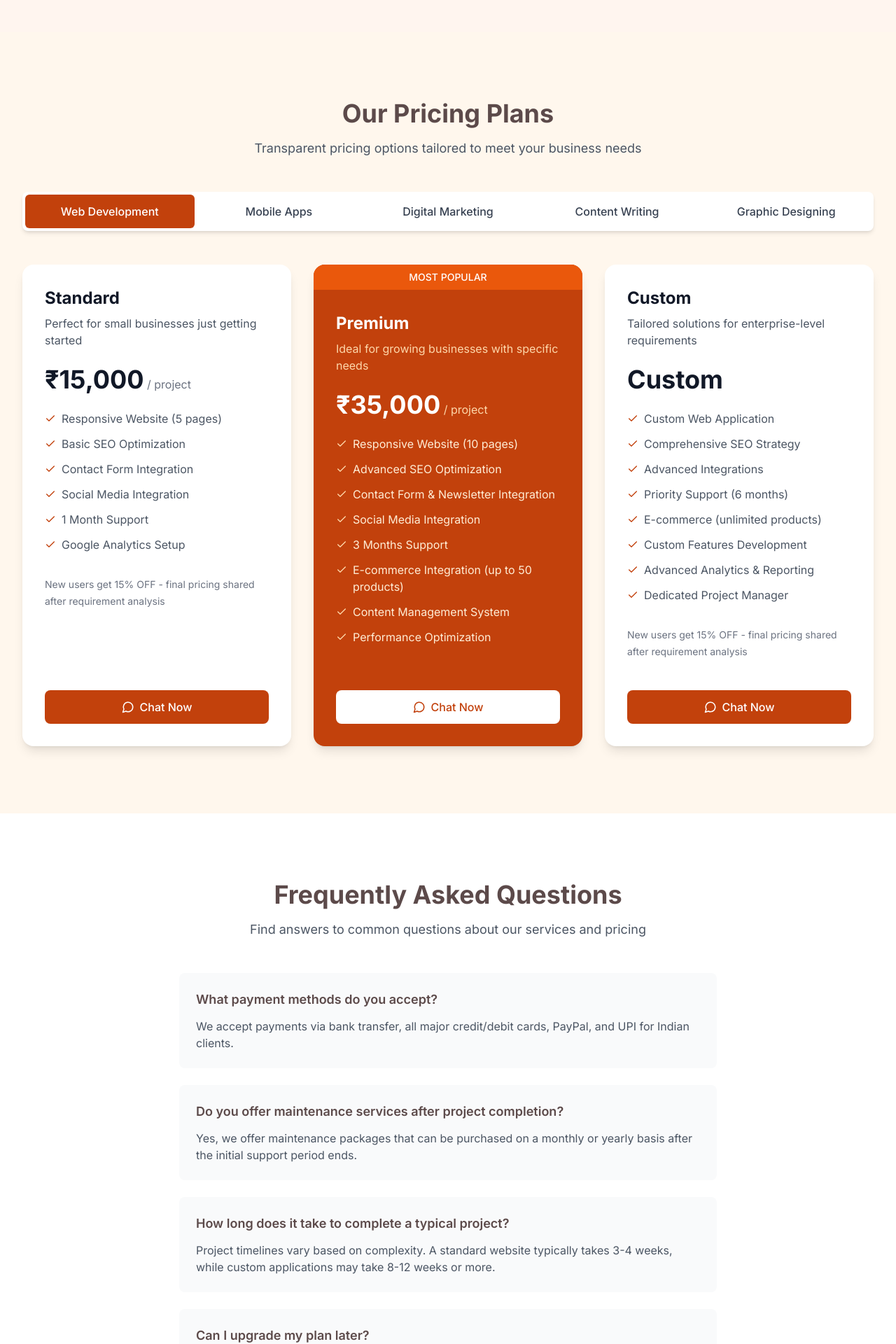
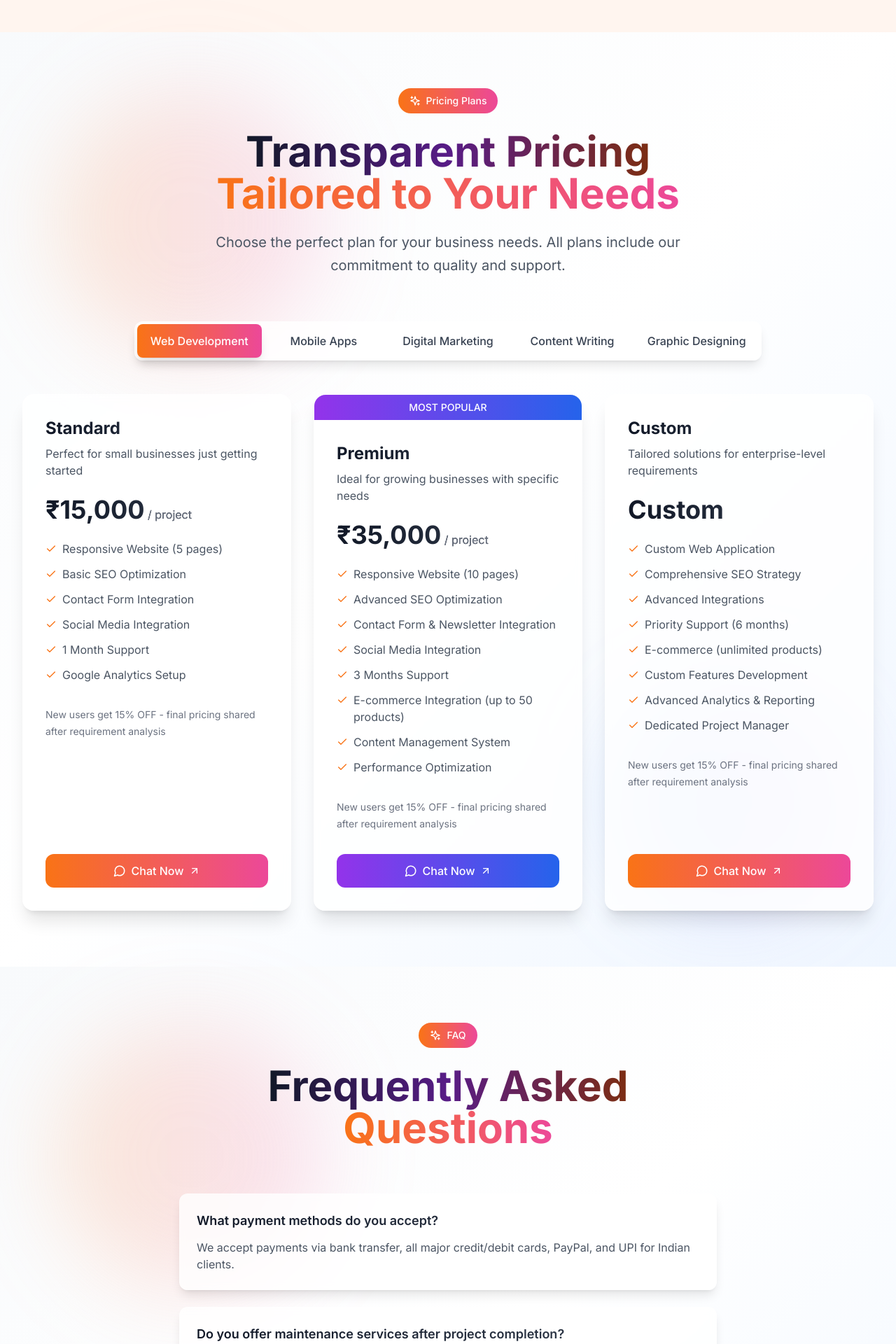
Before and after one commit to krishmelwani/optifusion-tech, a React (Vite) app: page /pricing in a window 1280 px wide. Shown: the part 82-2002 px from the top of the page at 70% size. Built offline with nearby package versions, Linux system fonts and the light colour scheme.

Commit message:
redesigned pricing and testimonials

```diff
--- a/src/pages/Pricing.tsx
+++ b/src/pages/Pricing.tsx
@@ -1,7 +1,6 @@
 import { useState } from 'react';
 import { motion } from 'framer-motion';
-import SectionHeading from '../components/common/SectionHeading';
-import { Check, MessageCircle } from 'lucide-react';
+import { Check, MessageCircle, Sparkles, ArrowUpRight } from 'lucide-react';
 
 const websitePlans = [
   {
@@ -17,7 +16,7 @@ const websitePlans = [
       'Google Analytics Setup'
     ],
     isPopular: false,
-    bgColor: 'bg-white',
+    gradient: 'from-orange-500 to-pink-500',
     topup: "New users get 15% OFF - final pricing shared after requirement analysis"
   },
   {
@@ -35,8 +34,8 @@ const websitePlans = [
       'Performance Optimization'
     ],
     isPopular: true,
-    bgColor: 'bg-orange-700 text-white',
-    Topup: "New users get 15% OFF - final pricing shared after requirement analysis"
+    gradient: 'from-purple-600 to-blue-600',
+    topup: "New users get 15% OFF - final pricing shared after requirement analysis"
   },
   {
     name: 'Custom',
@@ -53,7 +52,7 @@ const websitePlans = [
       'Dedicated Project Manager'
     ],
     isPopular: false,
-    bgColor: 'bg-white',
+    gradient: 'from-orange-500 to-pink-500',
     topup: "New users get 15% OFF - final pricing shared after requirement analysis"
   }
 ];
@@ -70,7 +69,7 @@ const appPlans = [
       '1 Month Support'
     ],
     isPopular: false,
-    bgColor: 'bg-white',
+    gradient: 'from-orange-500 to-pink-500',
     topup: 'Ideal for website pages, blogs, product descriptions.'
   },
   {
@@ -85,7 +84,8 @@ const appPlans = [
       'Analytics Dashboard'
     ],
     isPopular: true,
-    bgColor: 'bg-orange-700 text-white'
+    gradient: 'from-purple-600 to-blue-600',
+    topup: 'Ideal for website pages, blogs, product descriptions.'
   },
   {
     name: 'Custom App',
@@ -99,7 +99,8 @@ const appPlans = [
       'Admin Panel'
     ],
     isPopular: false,
-    bgColor: 'bg-white'
+    gradient: 'from-orange-500 to-pink-500',
+    topup: 'Ideal for website pages, blogs, product descriptions.'
   }
 ];
 
@@ -115,7 +116,7 @@ const marketingPlans = [
       'Performance Report'
     ],
     isPopular: false,
-    bgColor: 'bg-white',
+    gradient: 'from-orange-500 to-pink-500',
     topup: 'New clients enjoy tailored strategy + 15% launch discount!'
   },
   {
@@ -130,8 +131,8 @@ const marketingPlans = [
       'Monthly Analytics'
     ],
     isPopular: true,
-    bgColor: 'bg-orange-700 text-white',
-
+    gradient: 'from-purple-600 to-blue-600',
+    topup: 'New clients enjoy tailored strategy + 15% launch discount!'
   },
   {
     name: 'Custom Strategy',
@@ -145,9 +146,8 @@ const marketingPlans = [
       'Dedicated Manager'
     ],
     isPopular: false,
-    bgColor: 'bg-white',
+    gradient: 'from-orange-500 to-pink-500',
     topup: 'New clients enjoy tailored strategy + 15% launch discount!'
-
   }
 ];
 
@@ -163,14 +163,15 @@ const contentWritingPlans = [
       '2 revisions included '
     ],
     isPopular: false,
-    bgColor: 'bg-white',
+    gradient: 'from-orange-500 to-pink-500',
     topup: 'Ideal for website pages, blogs, product descriptions.'
   }
-]
+];
+
 const graphicDesignPlans = [{
   name: 'Basic',
   price: '₹4,999',
-  description: 'Eye-catching designs for both digital & print that elevate your brand’s presence.',
+  description: "Eye-catching designs for both digital & print that elevate your brand's presence.",
   features: [
     '3 social media posts ',
     '1 flyer/poster/banner',
@@ -178,49 +179,49 @@ const graphicDesignPlans = [{
     '2 free revisions '
   ],
   isPopular: false,
-  bgColor: 'bg-white',
+  gradient: 'from-orange-500 to-pink-500',
   topup: ' Logo design available at discounted bundle rates.'
-}]
+}];
 
 const PricingPlan = ({ plan, index }: { plan: typeof websitePlans[0]; index: number }) => {
-  const isSecondary = plan.isPopular;
-
   return (
     <motion.div
       initial={{ opacity: 0, y: 50 }}
       whileInView={{ opacity: 1, y: 0 }}
       viewport={{ once: true }}
       transition={{ duration: 0.5, delay: index * 0.1 }}
-      className={`rounded-2xl shadow-lg overflow-hidden ${plan.bgColor} transform transition-transform duration-300 hover:scale-[1.02] h-full flex flex-col`}
+      className="bg-white/80 backdrop-blur-sm rounded-2xl shadow-xl border border-white/20 transform transition-all duration-500 hover:scale-[1.02] h-full flex flex-col"
     >
       {plan.isPopular && (
-        <div className="bg-orange-600 text-white text-center py-2 text-sm font-medium">
+        <div className="bg-gradient-to-r from-purple-600 to-blue-600 text-white text-center py-2 text-sm font-medium rounded-t-2xl">
           MOST POPULAR
         </div>
       )}
 
       <div className="p-8 flex-grow">
-        <h3 className={`text-2xl font-bold mb-2 ${isSecondary ? 'text-white' : 'text-gray-900'}`}>{plan.name}</h3>
-        <p className={`mb-6 ${isSecondary ? 'text-orange-200' : 'text-gray-600'}`}>{plan.description}</p>
+        <h3 className="text-2xl font-bold mb-2 bg-gradient-to-r from-gray-900 to-gray-700 bg-clip-text text-transparent">
+          {plan.name}
+        </h3>
+        <p className="text-gray-600 mb-6">{plan.description}</p>
 
-        <div className={`text-4xl font-bold mb-6 ${isSecondary ? 'text-white' : 'text-gray-900'}`}>
+        <div className="text-4xl font-bold mb-6 bg-gradient-to-r from-gray-900 to-gray-700 bg-clip-text text-transparent">
           {plan.price}
-          {plan.name !== 'Custom' && <span className={`text-base font-normal ${isSecondary ? 'text-orange-200' : 'text-gray-500'}`}> / project</span>}
+          {plan.name !== 'Custom' && <span className="text-base font-normal text-gray-500"> / project</span>}
         </div>
 
         <ul className="space-y-3 mb-8">
           {plan.features.map((feature, idx) => (
             <li key={idx} className="flex items-start">
-              <span className={`mr-2 mt-1 ${isSecondary ? 'text-orange-200' : 'text-orange-700'}`}>
+              <span className="mr-2 mt-1 text-orange-500">
                 <Check size={16} />
               </span>
-              <span className={isSecondary ? 'text-orange-100' : 'text-gray-600'}>
+              <span className="text-gray-600">
                 {feature}
               </span>
             </li>
           ))}
         </ul>
-        <span className='text-sm text-gray-500'>{plan.topup}</span>
+        <span className="text-sm text-gray-500">{plan.topup}</span>
       </div>
 
       <div className="px-8 pb-8 mt-auto">
@@ -229,15 +230,13 @@ const PricingPlan = ({ plan, index }: { plan: typeof websitePlans[0]; index: num
           target="_blank"
           rel="noopener noreferrer"
           className={`
-            flex items-center justify-center gap-2 w-full py-3 px-6 rounded-lg font-medium transition-colors duration-300
-            ${isSecondary
-              ? 'bg-white text-orange-700 hover:bg-gray-100'
-              : 'bg-orange-700 text-white hover:bg-orange-800'
-            }
+            group flex items-center justify-center gap-2 w-full py-3 px-6 rounded-xl font-medium transition-all duration-300
+            bg-gradient-to-r ${plan.gradient} text-white hover:shadow-lg hover:shadow-orange-500/30
           `}
         >
           <MessageCircle size={18} />
           Chat Now
+          <ArrowUpRight className="w-4 h-4 group-hover:translate-x-1 group-hover:-translate-y-1 transition-transform duration-300" />
         </a>
       </div>
     </motion.div>
@@ -249,20 +248,42 @@ const Pricing = () => {
 
   return (
     <div className="pt-32">
-      <section className="section bg-orange-50">
-        <div className="container-custom">
-          <SectionHeading
-            title="Our Pricing Plans"
-            subtitle="Transparent pricing options tailored to meet your business needs"
-          />
+      <section className="relative py-20 bg-gradient-to-br from-slate-50 via-white to-blue-50">
+        {/* Background Elements */}
+        <div className="absolute inset-0">
+          <div className="absolute top-20 left-20 w-96 h-96 bg-gradient-to-r from-orange-400/20 to-pink-400/20 rounded-full blur-3xl"></div>
+          <div className="absolute bottom-20 right-20 w-80 h-80 bg-gradient-to-r from-blue-400/20 to-purple-400/20 rounded-full blur-3xl"></div>
+        </div>
 
-          <div className=" mx-auto mb-12">
-            <div className="bg-white p-1 rounded-lg shadow-md flex">
+        <div className="relative max-w-7xl mx-auto px-4 sm:px-6 lg:px-8">
+          {/* Header */}
+          <div className="text-center mb-16">
+            <div className="inline-flex items-center gap-2 bg-gradient-to-r from-orange-500 to-pink-500 text-white px-4 py-2 rounded-full text-sm font-medium mb-6">
+              <Sparkles className="w-4 h-4" />
+              Pricing Plans
+            </div>
+            <h2 className="text-4xl md:text-6xl font-black mb-6">
+              <span className="bg-gradient-to-r from-gray-900 via-purple-900 to-orange-900 bg-clip-text text-transparent">
+                Transparent Pricing
+              </span>
+              <br />
+              <span className="bg-gradient-to-r from-orange-500 to-pink-500 bg-clip-text text-transparent">
+                Tailored to Your Needs
+              </span>
+            </h2>
+            <p className="text-xl text-gray-600 max-w-3xl mx-auto leading-relaxed">
+              Choose the perfect plan for your business needs. All plans include our commitment to quality and support.
+            </p>
+          </div>
+
+          <div className="max-w-4xl mx-auto mb-12">
+            <div className="bg-white/80 backdrop-blur-sm p-1 rounded-xl shadow-lg flex">
               {['websites', 'apps', 'marketing', 'content writing', 'graphic design'].map((category) => (
                 <button
                   key={category}
-                  className={`flex-1 py-3 px-4 rounded-md font-medium transition-colors ${selectedCategory === category
-                    ? 'bg-orange-700 text-white'
+                  className={`flex-1 py-3 px-4 rounded-lg font-medium transition-all duration-300 ${
+                    selectedCategory === category
+                      ? 'bg-gradient-to-r from-orange-500 to-pink-500 text-white shadow-lg'
                       : 'text-gray-700 hover:bg-gray-100'
                   }`}
                   onClick={() => setSelectedCategory(category)}
@@ -276,6 +297,7 @@ const Pricing = () => {
               ))}
             </div>
           </div>
+
           <div className="grid grid-cols-1 md:grid-cols-3 gap-8">
             {(selectedCategory === 'websites' ? websitePlans :
               selectedCategory === 'apps' ? appPlans :
@@ -285,18 +307,34 @@ const Pricing = () => {
                       <PricingPlan key={plan.name} plan={plan} index={index} />
                     ))}
           </div>
-
         </div>
       </section>
 
-      <section className="section bg-white">
-        <div className="container-custom">
-          <SectionHeading
-            title="Frequently Asked Questions"
-            subtitle="Find answers to common questions about our services and pricing"
-          />
+      <section className="relative py-20 bg-gradient-to-br from-slate-50 via-white to-blue-50">
+        {/* Background Elements */}
+        <div className="absolute inset-0">
+          <div className="absolute top-20 left-20 w-96 h-96 bg-gradient-to-r from-orange-400/20 to-pink-400/20 rounded-full blur-3xl"></div>
+          <div className="absolute bottom-20 right-20 w-80 h-80 bg-gradient-to-r from-blue-400/20 to-purple-400/20 rounded-full blur-3xl"></div>
+        </div>
 
-          <div className="max-w-3xl mx-auto mt-12 space-y-6">
+        <div className="relative max-w-7xl mx-auto px-4 sm:px-6 lg:px-8">
+          <div className="text-center mb-16">
+            <div className="inline-flex items-center gap-2 bg-gradient-to-r from-orange-500 to-pink-500 text-white px-4 py-2 rounded-full text-sm font-medium mb-6">
+              <Sparkles className="w-4 h-4" />
+              FAQ
+            </div>
+            <h2 className="text-4xl md:text-6xl font-black mb-6">
+              <span className="bg-gradient-to-r from-gray-900 via-purple-900 to-orange-900 bg-clip-text text-transparent">
+                Frequently Asked
+              </span>
+              <br />
+              <span className="bg-gradient-to-r from-orange-500 to-pink-500 bg-clip-text text-transparent">
+                Questions
+              </span>
+            </h2>
+          </div>
+
+          <div className="max-w-3xl mx-auto space-y-6">
             {[
               {
                 question: 'What payment methods do you accept?',
@@ -325,9 +363,11 @@ const Pricing = () => {
                 whileInView={{ opacity: 1, y: 0 }}
                 viewport={{ once: true }}
                 transition={{ duration: 0.4, delay: index * 0.1 }}
-                className="bg-gray-50 rounded-lg p-6"
+                className="bg-white/80 backdrop-blur-sm rounded-xl p-6 shadow-lg border border-white/20 hover:shadow-xl transition-all duration-300"
               >
-                <h4 className="text-lg font-semibold mb-3">{faq.question}</h4>
+                <h4 className="text-lg font-semibold mb-3 bg-gradient-to-r from-gray-900 to-gray-700 bg-clip-text text-transparent">
+                  {faq.question}
+                </h4>
                 <p className="text-gray-600">{faq.answer}</p>
               </motion.div>
             ))}
@@ -335,25 +375,34 @@ const Pricing = () => {
         </div>
       </section>
 
-      <section className="section bg-orange-700 text-white">
-        <div className="container-custom">
-          <div className="max-w-4xl mx-auto text-center">
-            <h2 className="text-3xl md:text-4xl font-bold mb-6">Need a Custom Solution?</h2>
-            <p className="text-lg mb-8 text-orange-200">
+      <section className="relative py-20 bg-gradient-to-br from-gray-900 via-purple-900 to-gray-900">
+        {/* Background Elements */}
+        <div className="absolute inset-0">
+          <div className="absolute top-20 left-20 w-96 h-96 bg-gradient-to-r from-orange-500/10 to-pink-500/10 rounded-full blur-3xl"></div>
+          <div className="absolute bottom-20 right-20 w-80 h-80 bg-gradient-to-r from-blue-500/10 to-purple-500/10 rounded-full blur-3xl"></div>
+        </div>
+
+        <div className="relative max-w-4xl mx-auto px-4 sm:px-6 lg:px-8 text-center">
+          <div className="inline-flex items-center gap-2 bg-gradient-to-r from-orange-500 to-pink-500 text-white px-4 py-2 rounded-full text-sm font-medium mb-6">
+            <Sparkles className="w-4 h-4" />
+            Custom Solutions
+          </div>
+          <h2 className="text-4xl md:text-6xl font-black mb-6 text-white">
+            Need a Custom Solution?
+          </h2>
+          <p className="text-xl text-gray-300 mb-8 max-w-2xl mx-auto">
             Contact us for a personalized quote tailored to your specific business requirements.
           </p>
-            <div className="flex flex-col sm:flex-row justify-center gap-4">
           <a
             href="https://wa.me/9928610677"
             target="_blank"
             rel="noopener noreferrer"
-                className="bg-white text-orange-700 font-medium py-3 px-8 rounded-lg flex items-center justify-center gap-2 hover:bg-gray-100 transition-colors duration-300"
+            className="group inline-flex items-center gap-2 bg-gradient-to-r from-orange-500 to-pink-500 text-white font-medium py-4 px-8 rounded-xl hover:shadow-lg hover:shadow-orange-500/30 transition-all duration-300"
           >
-                <MessageCircle size={18} />
+            <MessageCircle size={20} />
             Chat on WhatsApp
+            <ArrowUpRight className="w-5 h-5 group-hover:translate-x-1 group-hover:-translate-y-1 transition-transform duration-300" />
           </a>
-            </div>
-          </div>
         </div>
       </section>
     </div>
```
Also changed, not shown: src/components/home/ClientTestimonial.tsx (+67 -27 lines). Lines whose indentation alone changed are shown as unchanged.
